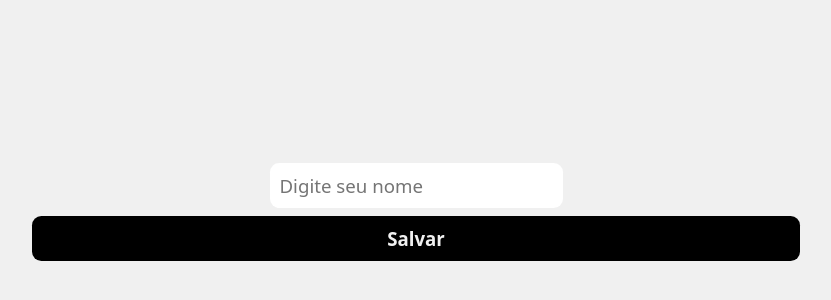
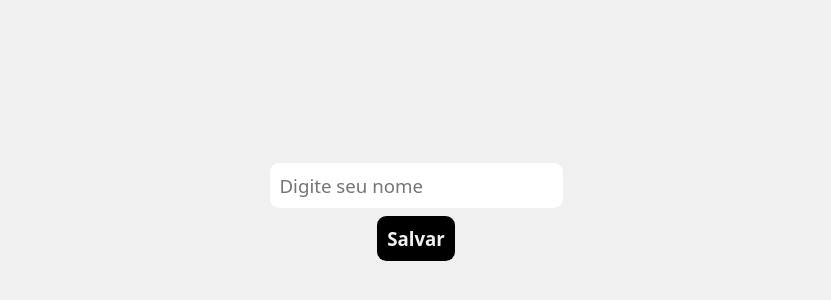
Before and after one commit to gkaustchr/gift-for-best-friend, a plain HTML site: page index.html in a window 1280 px wide. Shown: the part 200-500 px from the top of the page, without its empty margins (232-1063 px from the left). Drawn offline with Linux system fonts and the light colour scheme.

Commit message:
first commit

```diff
--- a/index.html
+++ b/index.html
@@ -41,7 +41,6 @@
 
         #nameInput button{
             width: auto;
-            min-width: 60vw;
             outline: none;
             padding: 10px;
             font-size: 14pt;
```
